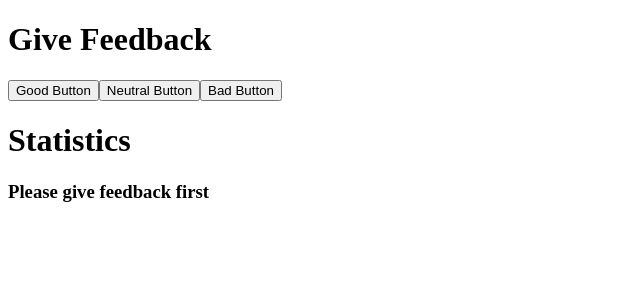
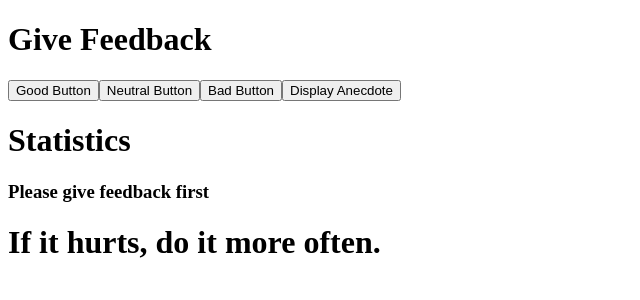
Before and after one commit to cliffdoyle/fullstack-open-helsinki, a React (Vite) app in the folder part1/unicafe/: page / in a window 1280 px wide. Shown: the top 300 px of the page, without its empty margins (0-640 px from the left). Built offline with nearby package versions, Linux system fonts and the light colour scheme.

Commit message:
feat: create a button that display random anecdotes

```diff
--- a/part1/unicafe/src/App.jsx
+++ b/part1/unicafe/src/App.jsx
@@ -55,13 +55,20 @@ const StatisticLine=({text,value})=>{
   )
 
 }
-const Button=({stats:{good,bad,neutral}, setters:{setGood,setBad,setNeutral}})=>{
+const Button=({stats:{good,bad,neutral,anecdotes}, setters:{setGood,setBad,setNeutral,setSelected}})=>{
+
+  const handleAnecdote=()=>{
+    const randIndex=Math.floor(Math.random()*anecdotes.length)
+    setSelected(randIndex)
+
+  }
 
   return (
     <div>
       <button onClick={()=>setGood(good+1)}>Good Button</button>
       <button onClick={()=>setNeutral(neutral+1)}>Neutral Button</button>
       <button onClick={()=>setBad(bad+1)}>Bad Button</button>
+      <button onClick={handleAnecdote}>Display Anecdote</button>
 
     </div>
   )
@@ -72,7 +79,20 @@ const Button=({stats:{good,bad,neutral}, setters:{setGood,setBad,setNeutral}})=>
 
 
 function App() {
+
+  const anecdotes = [
+    'If it hurts, do it more often.',
+    'Adding manpower to a late software project makes it later!',
+    'The first 90 percent of the code accounts for the first 90 percent of the development time...The remaining 10 percent of the code accounts for the other 90 percent of the development time.',
+    'Any fool can write code that a computer can understand. Good programmers write code that humans can understand.',
+    'Premature optimization is the root of all evil.',
+    'Debugging is twice as hard as writing the code in the first place. Therefore, if you write the code as cleverly as possible, you are, by definition, not smart enough to debug it.',
+    'Programming without an extremely heavy use of console.log is same as if a doctor would refuse to use x-rays or blood tests when diagnosing patients.',
+    'The only way to go fast, is to go well.'
+  ]
+
   //Save clicks of each button to its own state
+  let [selected, setSelected] = useState(0)
   const [good, setGood] = useState(0)
   const [neutral, setNeutral] = useState(0)
   const [bad, setBad] = useState(0)
@@ -80,12 +100,21 @@ function App() {
   const all=good+bad+neutral
   const average=(good*1 + neutral*0 + bad*-1)/all
   const positiveFeedback=(good/all)*100
+
+  //Generating random index
+  // selected = Math.floor(Math.random()*anecdotes.length)
+
+  //Access a random anecdote
+  // let displaySelected = anecdotes[selected]
+  console.log('Selected',anecdotes[selected])
   return (
     <div>
       <div>
       <h1>Give Feedback</h1>
-      <Button stats={{good,neutral,bad}} setters={{setGood,setBad,setNeutral}}/>
+      <Button stats={{good,neutral,bad,selected,anecdotes}} setters={{setGood,setBad,setNeutral,setSelected}}/>
       <Statistics props={{good,neutral,bad,all,average,positiveFeedback}}/>
+      <h1>{anecdotes[selected]}</h1>
+
       </div>
     </div>
   )
```
